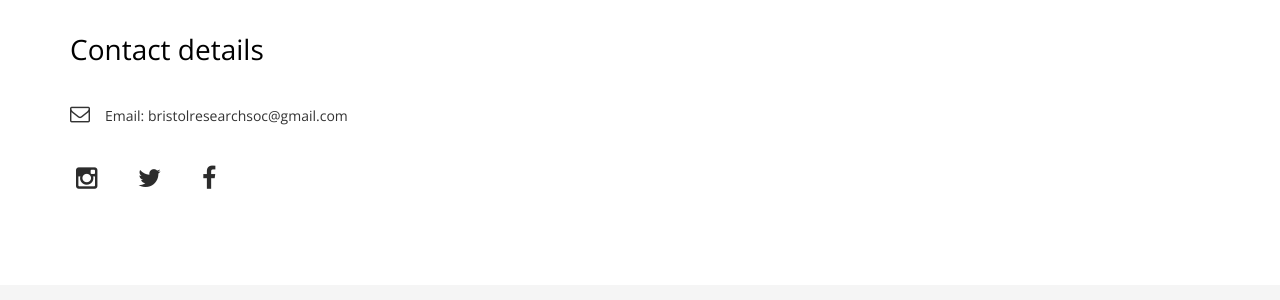
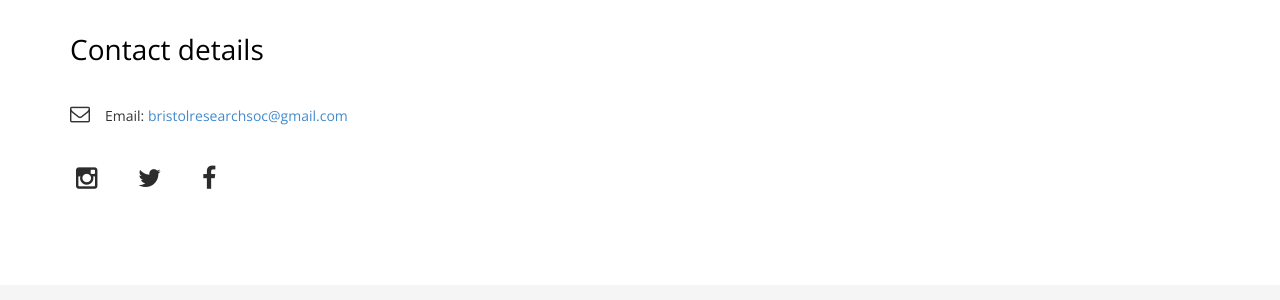
Before and after one commit to bristolresearchsoc/bristolresearchsoc.github.io, a Jekyll site: the page built from contact.html, in a window 1280 px wide. Shown: the part 551-851 px from the top of the page. Built offline with Jekyll 4.4.1, drawn with Linux system fonts in a browser that asks for light colours; nearby versions of some CDN libraries; some web fonts are replaced.

Commit message:
sponsorhip tweeking

```diff
--- a/contact.html
+++ b/contact.html
@@ -56,7 +56,7 @@ permalink: /contact/
               <i class="fa fa-map-marker"></i>North Main Street,Brooklyn Australia
             </li>-->
             <li>
-              <i class="fa fa-envelope-o"></i>Email: bristolresearchsoc@gmail.com
+              <i class="fa fa-envelope-o"></i>Email: <a href="mailto:bristolresearchsoc@gmail.com">bristolresearchsoc@gmail.com</a>
             </li>
             <!--<li>
               <i class="fa fa-phone"></i>Phone:+88 01672 506 744
--- a/events.html
+++ b/events.html
@@ -213,8 +213,8 @@ permalink: /events/
         <div class="block">
           <h2>We strive to make the future better through research</h2>
           <p>Your donation and sponsorship is highly appreciated. Check out the packages we offer our sponsors. Contact us for more details.</p>
+          <a class="btn btn-default btn-call-to-action" target="_blank" href="{{ site.baseurl }}/pdfs/Sponsorship_Packages_2019.pdf" >Packages</a>
           <a class="btn btn-default btn-call-to-action" href="{{ site.baseurl }}/contact" >Contact Us</a>
-          <a class="btn btn-default btn-call-to-action" target="_blank" href="{{ site.baseurl }}/pdfs/Sponsorship_Packages_2019.pdf" >Packages</a>
 
         </div>
       </div>
```
